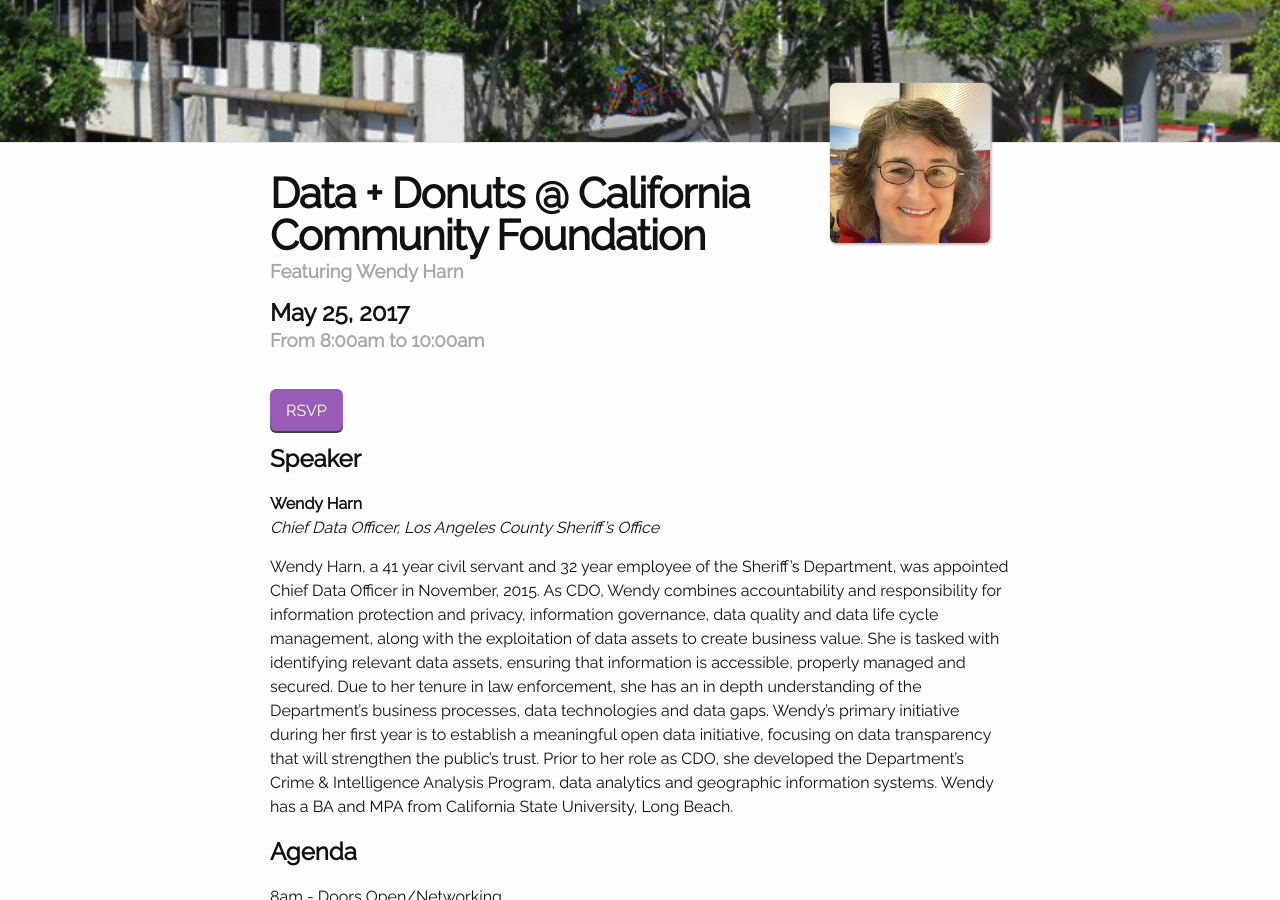
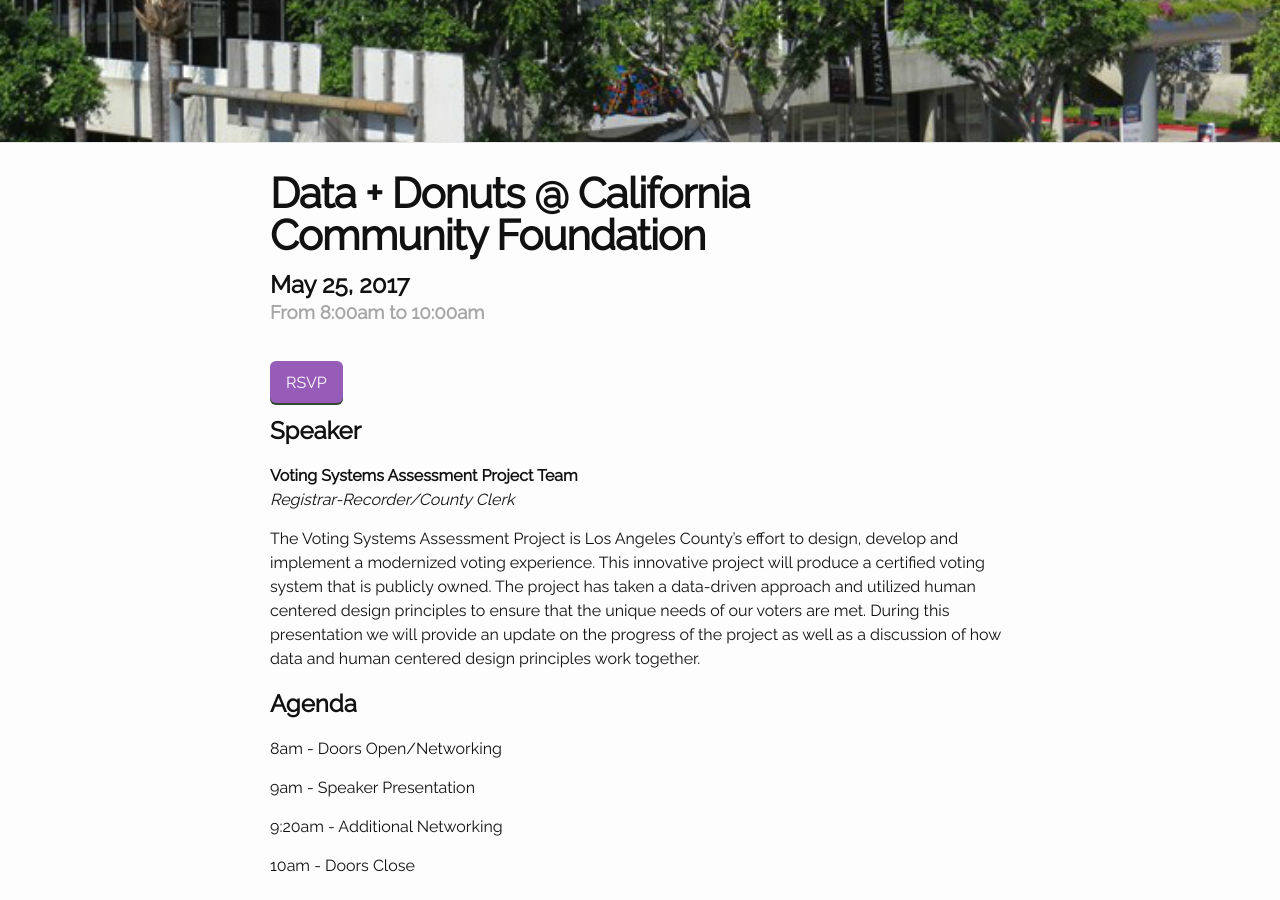
Before and after one commit to compilerla/data-donuts, a Jekyll site: the page built from _posts/2017-05-25-data-donuts-04.md, in a window 1280 px wide and 900 px high, scrolled down 240 px. Built offline with Jekyll 4.4.1, drawn with Linux system fonts in a browser that asks for light colours.

Commit message:
updated for RRCC

```diff
--- a/_posts/2017-05-25-data-donuts-04.md
+++ b/_posts/2017-05-25-data-donuts-04.md
@@ -11,16 +11,16 @@
 cover: ../images/thepark.jpg
 
 #event organiser aka speaker details
-organiser: "Wendy Harn"
+organiser: ""
 eventbrite: "//eventbrite.com/tickets-external?eid=33376931300&ref=etckt"
 
 ---
 
 # Speaker
-__Wendy Harn__<br>
-_Chief Data Officer, Los Angeles County Sheriff's Office_
+__Voting Systems Assessment Project Team__<br>
+_Registrar-Recorder/County Clerk_
 
-Wendy Harn, a 41 year civil servant and 32 year employee of the Sheriff’s Department, was appointed Chief Data Officer in November, 2015.  As CDO, Wendy combines accountability and responsibility for information protection and privacy, information governance, data quality and data life cycle management, along with the exploitation of data assets to create business value.  She is tasked with identifying relevant data assets, ensuring that information is accessible, properly managed and secured.  Due to her tenure in law enforcement, she has an in depth understanding of the Department’s business processes, data technologies and data gaps.  Wendy’s primary initiative during her first year is to establish a meaningful open data initiative, focusing on data transparency that will strengthen the public’s trust.  Prior to her role as CDO, she developed the Department’s Crime & Intelligence Analysis Program, data analytics and geographic information systems.  Wendy has a BA and MPA from California State University, Long Beach.
+The Voting Systems Assessment Project is Los Angeles County’s effort to design, develop and implement a modernized voting experience. This innovative project will produce a certified voting system that is publicly owned. The project has taken a data-driven approach and utilized human centered design principles to ensure that the unique needs of our voters are met. During this presentation we will provide an update on the progress of the project as well as a discussion of how data and human centered design principles work together.
 
 # Agenda
 
```
